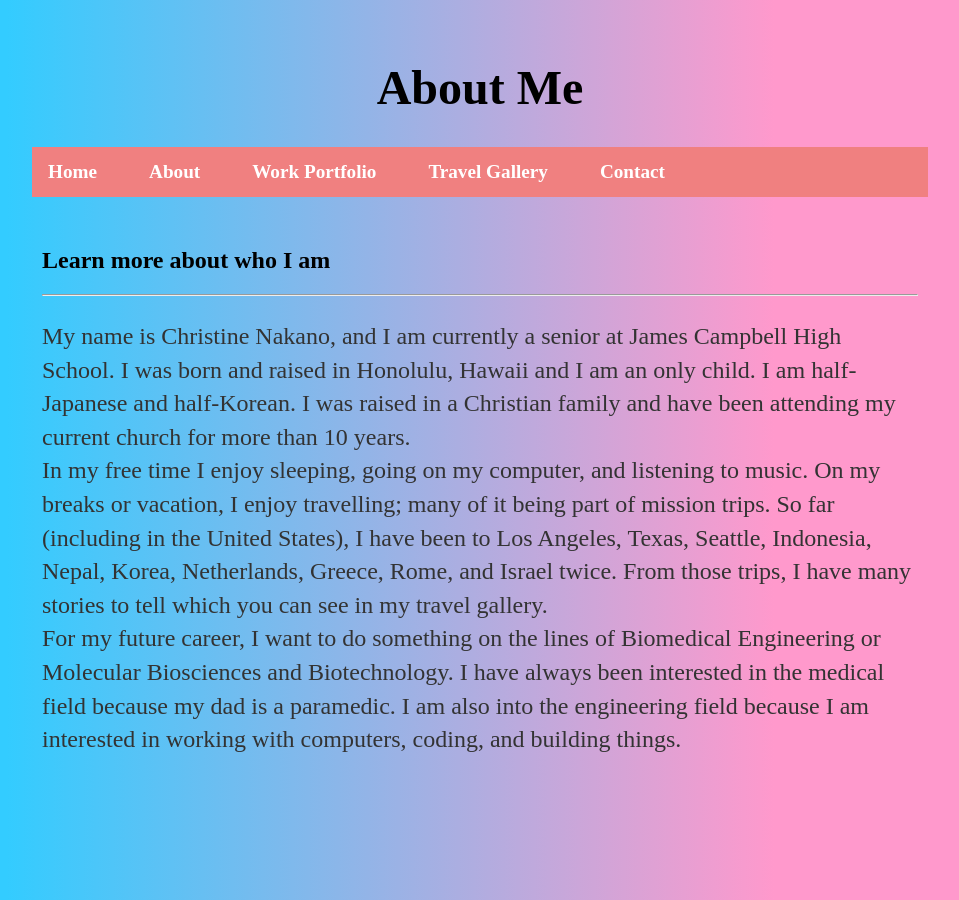
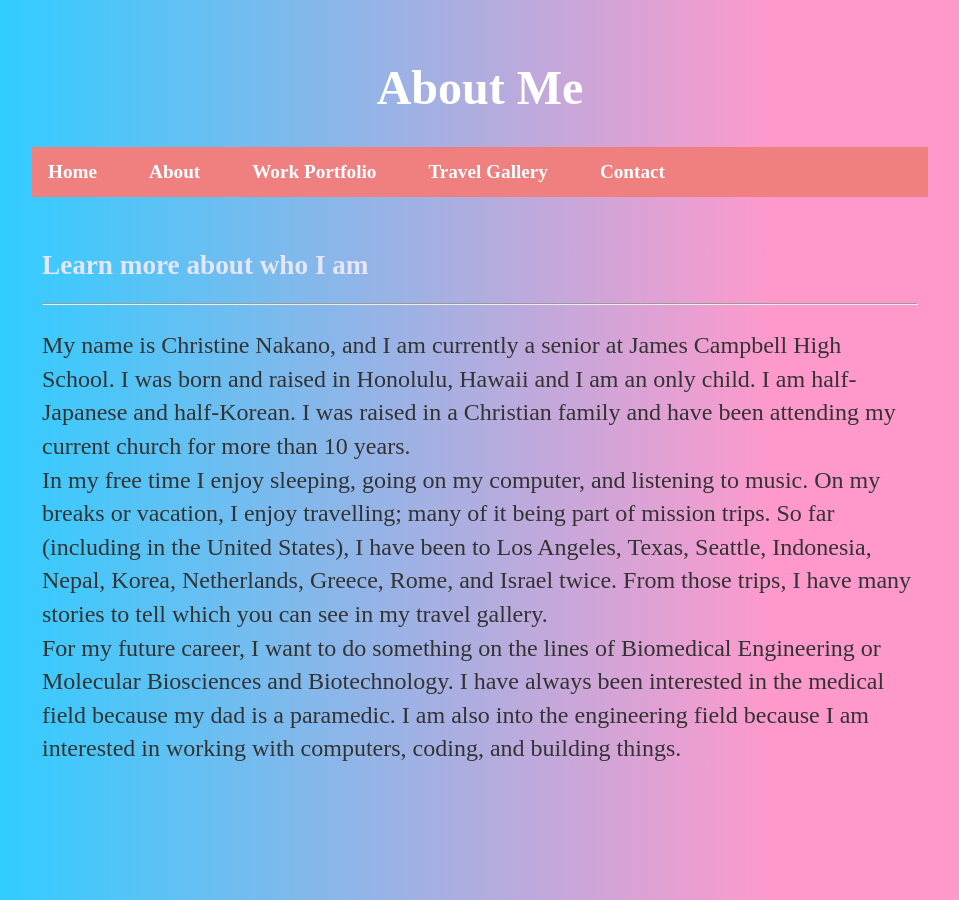
Before and after one commit to CNakano7/CNakano7.github.io, a Jekyll site: the page About/index.html, which Jekyll copies as it is, in a window 1280 px wide. Shown: the whole page, without its empty margins (160-1119 px from the left). Built offline with Jekyll 4.4.1, drawn with Linux system fonts in a browser that asks for light colours.

Commit message:
Update index.html

```diff
--- a/About/index.html
+++ b/About/index.html
@@ -8,7 +8,7 @@
 
 	<body>
 
-<h1 style="text-align:center;">About Me</h1>
+<h1 style="color: white; text-align:center;">About Me</h1>
 
 </body>
 	<body>
@@ -60,7 +60,7 @@
   </div>
 
    <div class="column right;">
-    <h2>Learn more about who I am</h2>
+    <h2 style="color:lavender; font-size: 170%">Learn more about who I am</h2>
 	  <hr>
    <p>My name is Christine Nakano, and I am currently a senior at James Campbell High School. I was born and raised in Honolulu, Hawaii and I am an only child. I am half-Japanese and half-Korean. I was raised in a Christian family and have been attending my current church for more than 10 years.<br> In my free time I enjoy sleeping, going on my computer, and listening to music. On my breaks or vacation, I enjoy travelling; many of it being part of mission trips. So far (including in the United States), I have been to Los Angeles, Texas, Seattle, Indonesia, Nepal, Korea, Netherlands, Greece, Rome, and Israel twice. From those trips, I have many stories to tell which you can see in my travel gallery.<br>For my future career, I want to do something on the lines of Biomedical Engineering or Molecular Biosciences and Biotechnology. I have always been interested in the medical field because my dad is a paramedic. I am also into the engineering field because I am interested in working with computers, coding, and building things.</p>
   </div>
```
